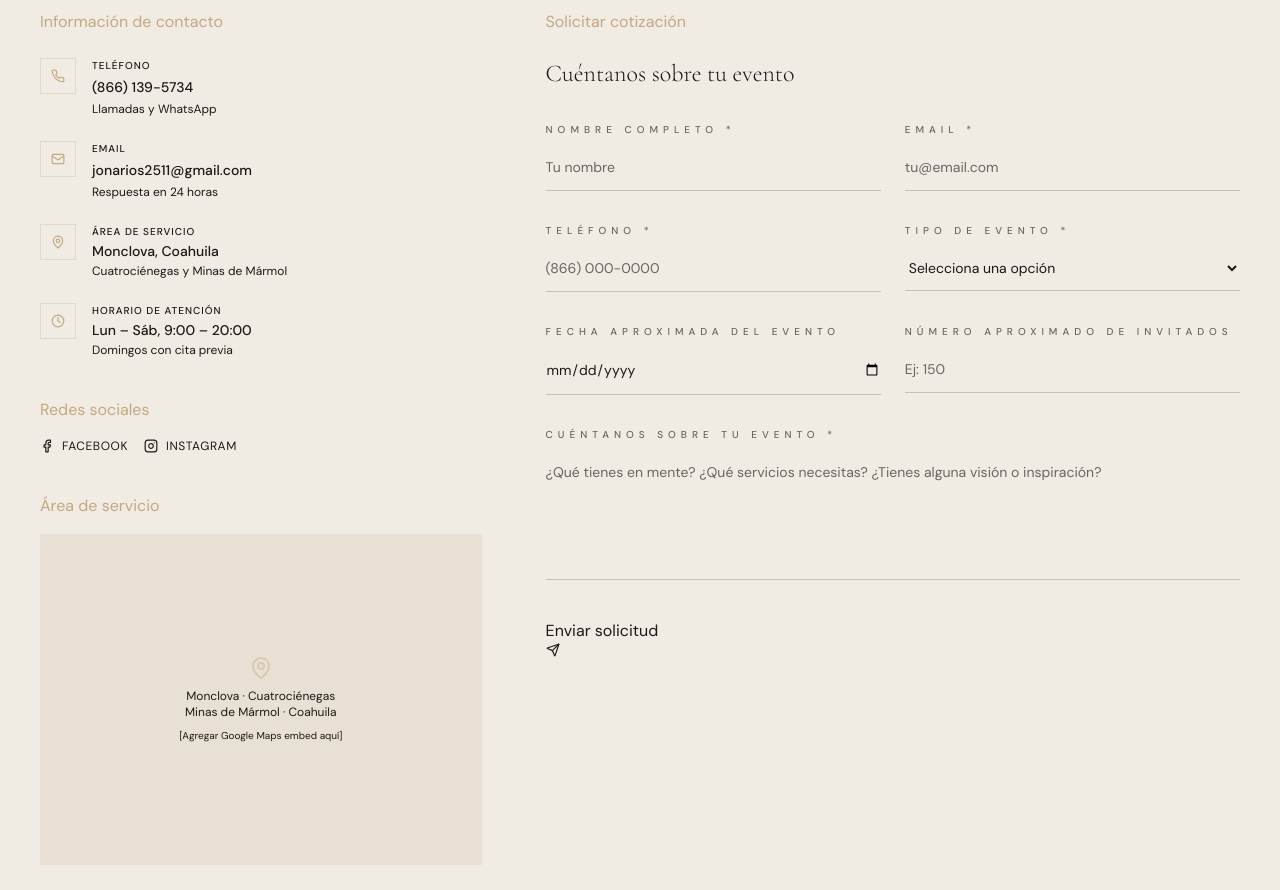
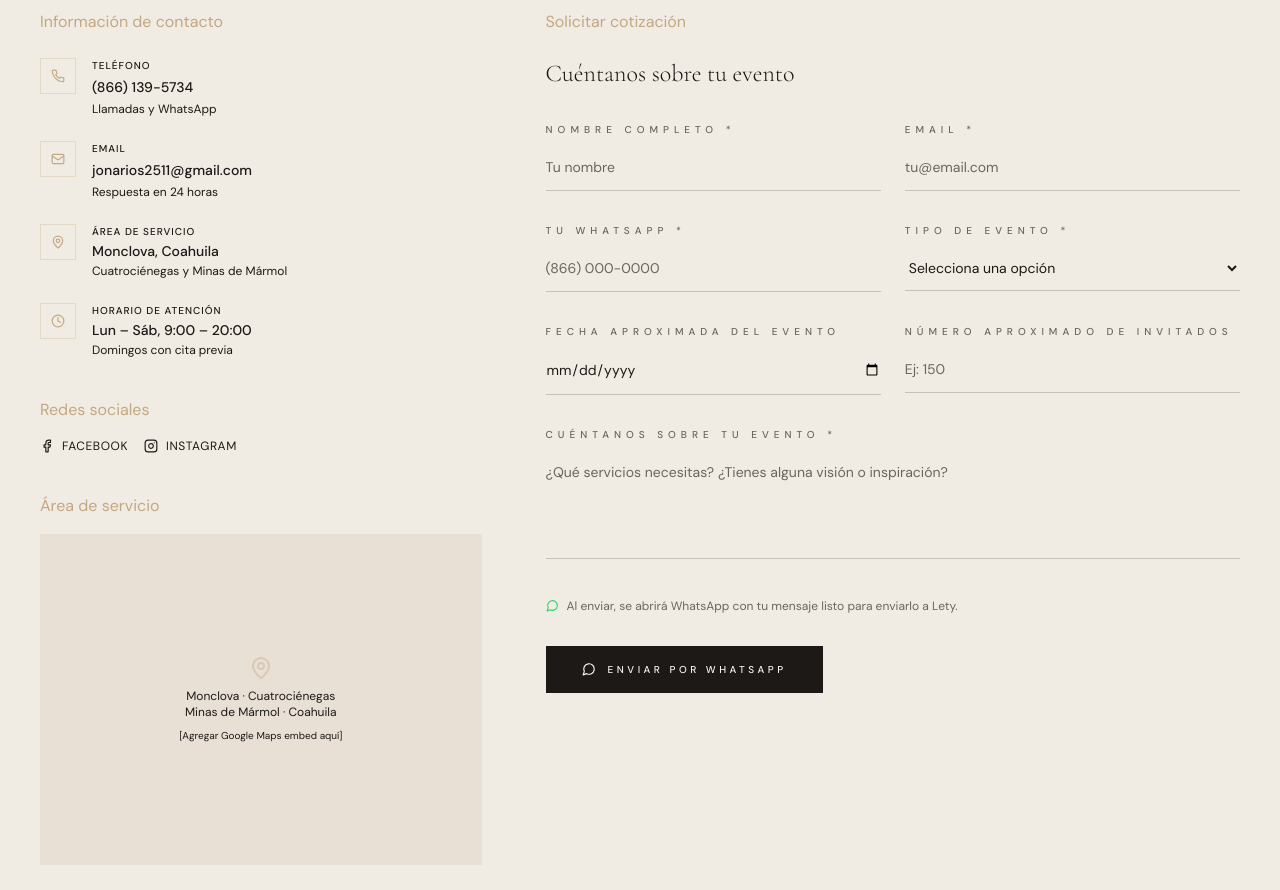
Before and after one commit to Jona935/web-lety, a Next.js app: page /contacto in a window 1280 px wide. Shown: the part 660-1550 px from the top of the page. Built offline with nearby package versions, Linux system fonts and the light colour scheme.

Commit message:
feat: formulario envía por WhatsApp con mensaje predeterminado

```diff
--- a/components/shared/ContactForm.tsx
+++ b/components/shared/ContactForm.tsx
@@ -3,8 +3,9 @@
 import { useForm } from "react-hook-form";
 import { zodResolver } from "@hookform/resolvers/zod";
 import { z } from "zod";
-import { useState } from "react";
-import { Send, CheckCircle2 } from "lucide-react";
+import { MessageCircle } from "lucide-react";
+
+const WHATSAPP_NUMBER = "528662532615"; // (866) 253-26-15
 
 const contactSchema = z.object({
   name: z.string().min(2, "El nombre debe tener al menos 2 caracteres"),
@@ -25,50 +26,46 @@ const eventTypes = [
   "Otro tipo de evento",
 ];
 
+function buildWhatsAppMessage(data: ContactFormData): string {
+  const lines = [
+    "¡Hola Lety! Me gustaría solicitar información sobre mis evento. 🌸",
+    "",
+    `👤 *Nombre:* ${data.name}`,
+    `📧 *Email:* ${data.email}`,
+    `📱 *Teléfono:* ${data.phone}`,
+    `🎉 *Tipo de evento:* ${data.eventType}`,
+    data.eventDate ? `📅 *Fecha aproximada:* ${data.eventDate}` : null,
+    data.guestCount ? `👥 *Número de invitados:* ${data.guestCount}` : null,
+    "",
+    `💬 *Mensaje:*`,
+    data.message,
+    "",
+    "_Enviado desde letymaldonadoeventos.com_",
+  ];
+
+  return lines.filter((l) => l !== null).join("\n");
+}
+
 export default function ContactForm() {
-  const [submitted, setSubmitted] = useState(false);
-
   const {
     register,
     handleSubmit,
     formState: { errors, isSubmitting },
-    reset,
   } = useForm<ContactFormData>({
     resolver: zodResolver(contactSchema),
   });
 
-  const onSubmit = async (data: ContactFormData) => {
-    // Simulate form submission — replace with actual API call
-    await new Promise((resolve) => setTimeout(resolve, 1200));
-    setSubmitted(true);
-    reset();
+  const onSubmit = (data: ContactFormData) => {
+    const message = buildWhatsAppMessage(data);
+    const encoded = encodeURIComponent(message);
+    window.open(`https://wa.me/${WHATSAPP_NUMBER}?text=${encoded}`, "_blank", "noopener,noreferrer");
   };
-
-  if (submitted) {
-    return (
-      <div className="text-center py-12">
-        <CheckCircle2 size={48} className="text-gold mx-auto mb-4" aria-hidden="true" />
-        <h3 className="font-serif text-2xl text-charcoal mb-3">
-          ¡Mensaje enviado!
-        </h3>
-        <p className="text-charcoal-muted">
-          Gracias por contactarnos. Te responderemos en menos de 24 horas.
-        </p>
-        <button
-          onClick={() => setSubmitted(false)}
-          className="btn-ghost mt-6"
-        >
-          Enviar otro mensaje
-        </button>
-      </div>
-    );
-  }
 
   return (
     <form
       onSubmit={handleSubmit(onSubmit)}
       noValidate
-      aria-label="Formulario de contacto"
+      aria-label="Formulario de contacto vía WhatsApp"
       className="space-y-8"
     >
       {/* Name & Email */}
@@ -78,9 +75,7 @@ export default function ContactForm() {
             Nombre completo <span aria-hidden="true">*</span>
           </label>
           <input
-            id="name"
-            type="text"
-            autoComplete="name"
+            id="name" type="text" autoComplete="name"
             placeholder="Tu nombre"
             className="input-field"
             aria-required="true"
@@ -98,9 +93,7 @@ export default function ContactForm() {
             Email <span aria-hidden="true">*</span>
           </label>
           <input
-            id="email"
-            type="email"
-            autoComplete="email"
+            id="email" type="email" autoComplete="email"
             placeholder="tu@email.com"
             className="input-field"
             aria-required="true"
@@ -119,12 +112,10 @@ export default function ContactForm() {
       <div className="grid grid-cols-1 sm:grid-cols-2 gap-6">
         <div>
           <label htmlFor="phone" className="input-label">
-            Teléfono <span aria-hidden="true">*</span>
+            Tu WhatsApp <span aria-hidden="true">*</span>
           </label>
           <input
-            id="phone"
-            type="tel"
-            autoComplete="tel"
+            id="phone" type="tel" autoComplete="tel"
             placeholder="(866) 000-0000"
             className="input-field"
             aria-required="true"
@@ -150,9 +141,7 @@ export default function ContactForm() {
           >
             <option value="">Selecciona una opción</option>
             {eventTypes.map((t) => (
-              <option key={t} value={t}>
-                {t}
-              </option>
+              <option key={t} value={t}>{t}</option>
             ))}
           </select>
           {errors.eventType && (
@@ -170,8 +159,7 @@ export default function ContactForm() {
             Fecha aproximada del evento
           </label>
           <input
-            id="eventDate"
-            type="date"
+            id="eventDate" type="date"
             className="input-field"
             {...register("eventDate")}
           />
@@ -181,9 +169,7 @@ export default function ContactForm() {
             Número aproximado de invitados
           </label>
           <input
-            id="guestCount"
-            type="number"
-            min="1"
+            id="guestCount" type="number" min="1"
             placeholder="Ej: 150"
             className="input-field"
             {...register("guestCount")}
@@ -197,9 +183,8 @@ export default function ContactForm() {
           Cuéntanos sobre tu evento <span aria-hidden="true">*</span>
         </label>
         <textarea
-          id="message"
-          rows={5}
-          placeholder="¿Qué tienes en mente? ¿Qué servicios necesitas? ¿Tienes alguna visión o inspiración?"
+          id="message" rows={4}
+          placeholder="¿Qué servicios necesitas? ¿Tienes alguna visión o inspiración?"
           className="input-field resize-none"
           aria-required="true"
           aria-describedby={errors.message ? "message-error" : undefined}
@@ -212,19 +197,19 @@ export default function ContactForm() {
         )}
       </div>
 
+      {/* WhatsApp hint */}
+      <p className="text-xs text-ebony-muted flex items-center gap-2">
+        <MessageCircle size={13} className="text-[#25D366] shrink-0" aria-hidden="true" />
+        Al enviar, se abrirá WhatsApp con tu mensaje listo para enviarlo a Lety.
+      </p>
+
       <button
         type="submit"
         disabled={isSubmitting}
-        className="btn-primary w-full sm:w-auto disabled:opacity-60 disabled:cursor-not-allowed"
+        className="btn-dark w-full sm:w-auto flex items-center gap-3 disabled:opacity-60"
       >
-        {isSubmitting ? (
-          "Enviando..."
-        ) : (
-          <>
-            Enviar solicitud
-            <Send size={14} aria-hidden="true" />
-          </>
-        )}
+        <MessageCircle size={14} aria-hidden="true" />
+        Enviar por WhatsApp
       </button>
     </form>
   );
```
